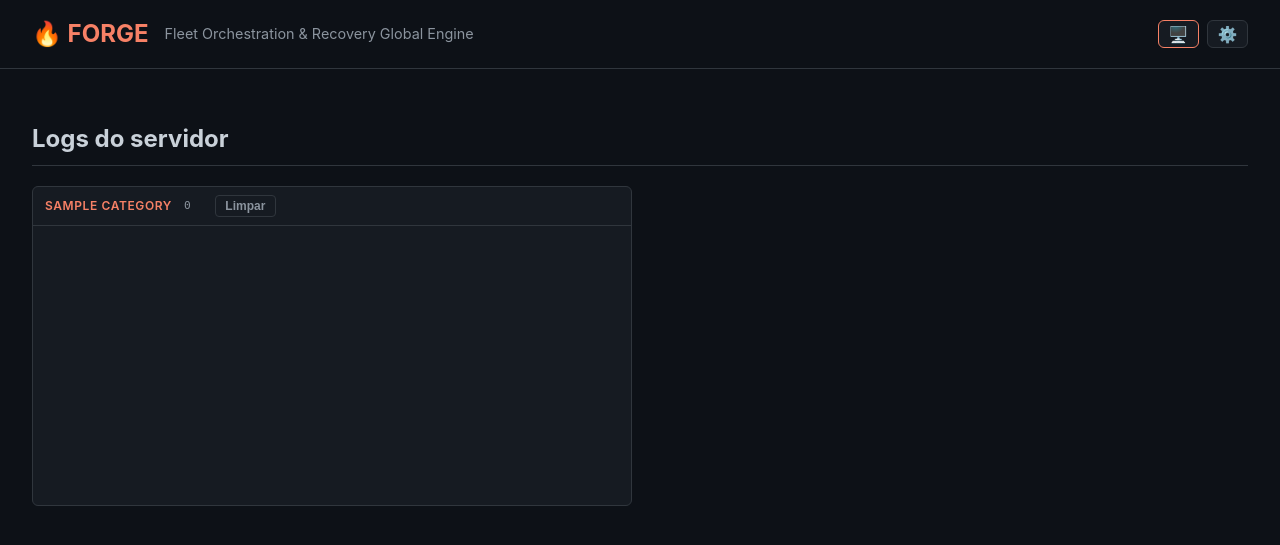
After one commit to brener-fregulia/forge, a FastAPI app: template server/app/templates/logs.html in a window 1280 px wide. The commit adds this page. Shown: the top 545 px of the page. Run offline with FastAPI, Linux system fonts and the light colour scheme; the template is opened without the code that fills it: most values are stand-ins (such as "Sample title", 1, 10 or a date in 2020).

Commit message:
feat: pagina de logs - consoles por categoria com polling a cada 2s

```diff
--- a/server/app/static/css/base.css
+++ b/server/app/static/css/base.css
@@ -25,12 +25,33 @@ header {
     border-bottom: 1px solid var(--border);
     padding: 1rem 2rem;
     display: flex;
-    align-items: baseline;
+    align-items: center;
     gap: 1rem;
 }
 header h1 { margin: 0; font-size: 1.5rem; }
 header h1 a { color: var(--accent); text-decoration: none; }
 header .subtitle { color: var(--text-dim); font-size: 0.9rem; }
+
+.header-actions {
+    margin-left: auto;
+    display: flex;
+    gap: 0.5rem;
+    align-items: center;
+}
+
+.header-btn {
+    background: var(--bg-card);
+    border: 1px solid var(--border);
+    border-radius: 6px;
+    padding: 0.3rem 0.6rem;
+    font-size: 1rem;
+    text-decoration: none;
+    color: var(--text-dim);
+    line-height: 1;
+    transition: border-color 0.15s, color 0.15s;
+}
+.header-btn:hover  { border-color: var(--accent); color: var(--accent); }
+.header-btn.active { border-color: var(--accent); color: var(--accent); }
 
 main { padding: 2rem; max-width: 1400px; margin: 0 auto; }
 
--- /dev/null
+++ b/server/app/static/css/pages/logs.css
@@ -0,0 +1,59 @@
+.logs-grid {
+    display: grid;
+    grid-template-columns: repeat(auto-fill, minmax(420px, 1fr));
+    gap: 1rem;
+    margin-top: 1rem;
+}
+
+.log-console {
+    background: var(--bg-card);
+    border: 1px solid var(--border);
+    border-radius: 6px;
+    display: flex;
+    flex-direction: column;
+    height: 320px;
+}
+
+.log-console-header {
+    display: flex;
+    align-items: center;
+    gap: 0.5rem;
+    padding: 0.5rem 0.75rem;
+    border-bottom: 1px solid var(--border);
+    flex-shrink: 0;
+}
+
+.log-category {
+    font-size: 0.75rem;
+    text-transform: uppercase;
+    letter-spacing: 0.05em;
+    font-weight: 600;
+    color: var(--accent);
+}
+
+.log-count {
+    font-size: 0.7rem;
+    color: var(--text-dim);
+    font-family: monospace;
+    margin-left: 0.25rem;
+}
+
+.log-lines {
+    flex: 1;
+    overflow-y: auto;
+    padding: 0.5rem 0.75rem;
+    font-family: monospace;
+    font-size: 0.8rem;
+    display: flex;
+    flex-direction: column;
+    gap: 0.1rem;
+}
+
+.log-line {
+    color: var(--text-dim);
+    white-space: pre-wrap;
+    word-break: break-all;
+    line-height: 1.4;
+}
+
+.log-line:last-child { color: var(--text); }
--- a/server/app/static/css/style.css
+++ b/server/app/static/css/style.css
@@ -4,3 +4,4 @@
 @import url('/static/css/pages/dashboard.css');
 @import url('/static/css/pages/dashboard-server-status.css');
 @import url('/static/css/pages/client.css');
+@import url('/static/css/pages/logs.css');
--- /dev/null
+++ b/server/app/static/js/pages/logs.js
@@ -0,0 +1,53 @@
+import { qs, qsa, on, setContent, cloneTemplate } from "../lib/anvil/dom.js";
+
+const POLL_INTERVAL = 2000;
+const _state = {};
+
+async function fetchLogs() {
+    try {
+        const res  = await fetch("/api/server/logs");
+        const data = await res.json();
+        for (const [category, lines] of Object.entries(data)) {
+            _renderLines(category, lines);
+        }
+    } catch (e) {
+        console.error("[logs] erro:", e);
+    }
+}
+
+function _renderLines(category, lines) {
+    const container = qs(`#log-lines-${category}`);
+    const countEl   = qs(`#log-count-${category}`);
+    if (!container) return;
+
+    const prev = _state[category] ?? 0;
+    if (lines.length === prev && prev > 0) return;
+    _state[category] = lines.length;
+
+    container.innerHTML = "";
+    for (const line of lines) {
+        const node = cloneTemplate("log-line-tpl");
+        if (!node) continue;
+        const el = node.querySelector(".log-line");
+        setContent(el, line);
+        container.appendChild(node);
+    }
+
+    setContent(countEl, String(lines.length));
+    container.scrollTop = container.scrollHeight;
+}
+
+// Limpar categoria localmente (não persiste no servidor)
+qsa(".log-clear-btn").forEach(btn => {
+    on(btn, "click", () => {
+        const category = btn.dataset.category;
+        const container = qs(`#log-lines-${category}`);
+        const countEl   = qs(`#log-count-${category}`);
+        if (container) container.innerHTML = "";
+        if (countEl)   setContent(countEl, "0");
+        _state[category] = 0;
+    });
+});
+
+fetchLogs();
+setInterval(fetchLogs, POLL_INTERVAL);
--- a/server/app/templates/base.html
+++ b/server/app/templates/base.html
@@ -14,6 +14,10 @@
     <header>
         <h1><a href="/">🔥 FORGE</a></h1>
         <span class="subtitle">Fleet Orchestration & Recovery Global Engine</span>
+        <nav class="header-actions">
+            <a href="/logs" class="header-btn" title="Logs do servidor">🖥️</a>
+            <a href="/server/config" class="header-btn" title="Configurações do servidor">⚙️</a>
+        </nav>
     </header>
     <main>
         {% block content %}{% endblock %}
--- /dev/null
+++ b/server/app/templates/logs.html
@@ -0,0 +1,31 @@
+{% extends "base.html" %}
+{% block title %}FORGE — Logs{% endblock %}
+
+{% block content %}
+<section>
+    <h2>Logs do servidor</h2>
+    <div id="logs-grid" class="logs-grid">
+        {% for category in categories %}
+        <div class="log-console" data-category="{{ category }}">
+            <div class="log-console-header">
+                <span class="log-category">{{ category }}</span>
+                <span class="log-count" id="log-count-{{ category }}">0</span>
+                <button class="btn-small log-clear-btn" data-category="{{ category }}">Limpar</button>
+            </div>
+            <div class="log-lines" id="log-lines-{{ category }}"></div>
+        </div>
+        {% endfor %}
+    </div>
+</section>
+
+<template id="log-line-tpl">
+    <div class="log-line"></div>
+</template>
+{% endblock %}
+
+{% block scripts %}
+<script type="module" src="/static/js/pages/logs.js"></script>
+<script>
+    document.querySelector('a[href="/logs"]')?.classList.add("active");
+</script>
+{% endblock %}
```
Also changed, not shown: server/app/routes/pages.py (+11 -0 lines).
